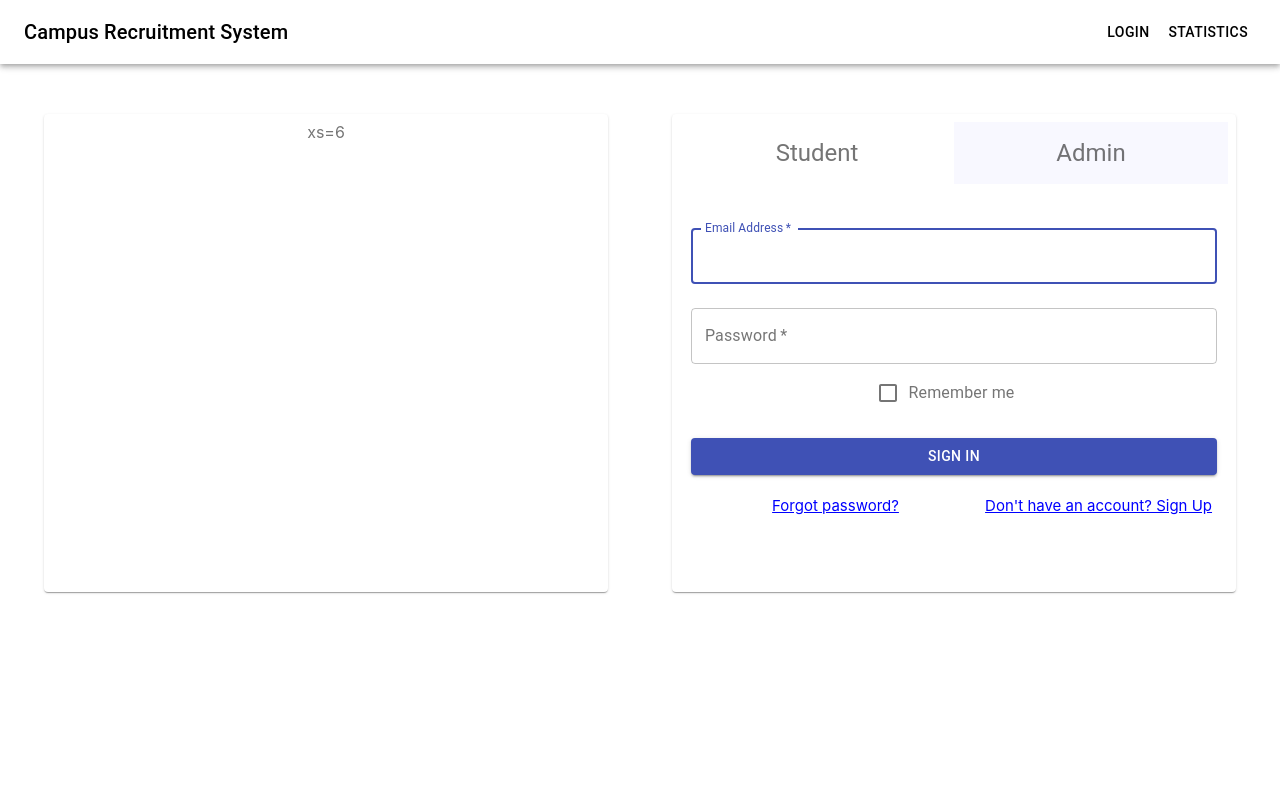
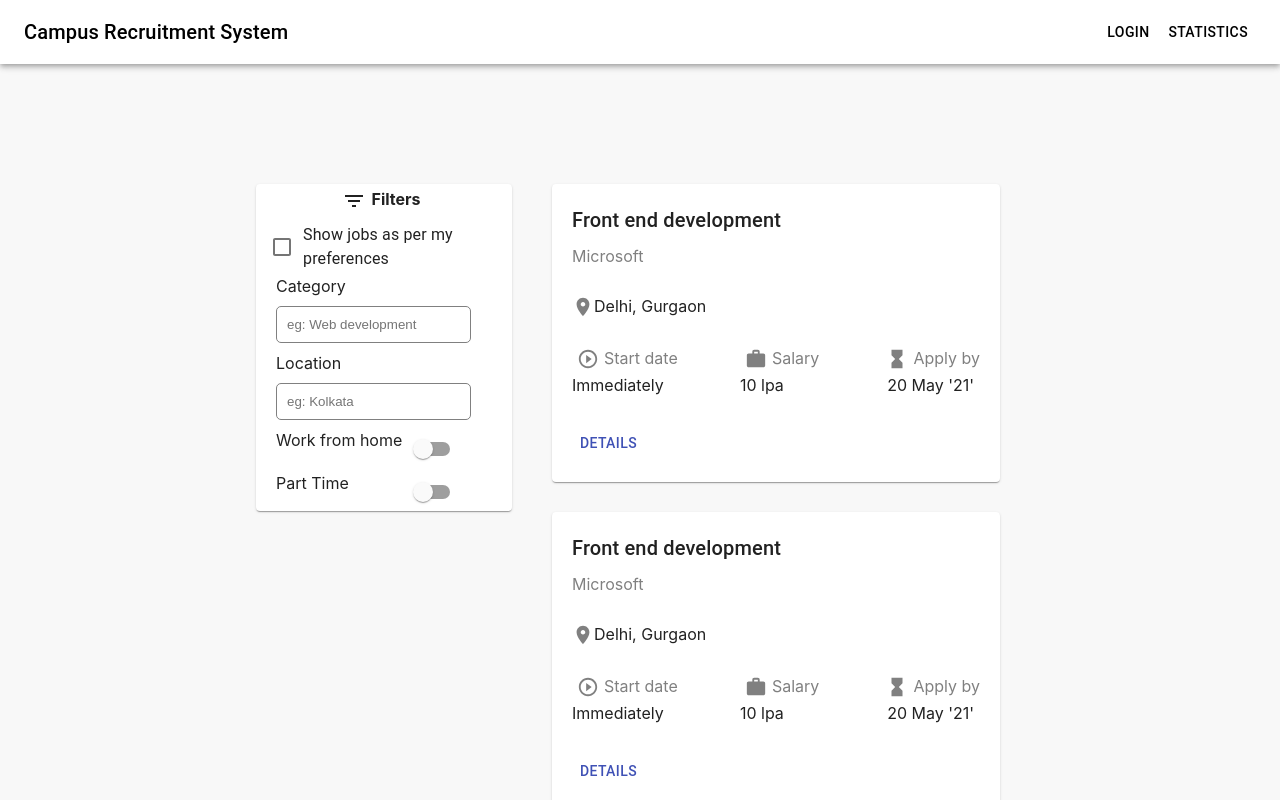
Before and after one commit to Amit-shaw-404/Campus-Recruitment-System, a React (Create React App) app in the folder crs/: page / in a window 1280 px wide. Shown: the top 800 px of the page. Built offline with nearby package versions, Linux system fonts and the light colour scheme.

Commit message:
added Job Feed Component

```diff
--- a/crs/src/App.css
+++ b/crs/src/App.css
@@ -1,3 +1,7 @@
+*{
+  margin:0;
+  padding:0;
+}
 .App {
   text-align: center;
 }
--- /dev/null
+++ b/crs/src/components/JobFeed.js
@@ -0,0 +1,100 @@
+import { makeStyles } from '@material-ui/core/styles';
+import Grid from '@material-ui/core/Grid';
+import Paper from '@material-ui/core/Paper'
+import FilterListIcon from '@material-ui/icons/FilterList';
+import {FormControlLabel, TextField} from '@material-ui/core';
+import Switch from '@material-ui/core/Switch';
+import Checkbox from '@material-ui/core/Checkbox';
+
+import "../App.css"
+import JobFeedComponent from './JobFeedComponent';
+
+const useStyles = makeStyles((theme) => ({
+  root:{
+    display:'flex',
+    justifyContent:'center',
+    marginTop:theme.spacing(15),
+    width:'100%'
+  },
+  container:{
+    width:'60%',
+    // border:'1px solid black'
+  },
+  filter:{
+    width:'100%',
+    marginRight:'20px'
+  },
+  filterTitle:{
+    display:'flex',
+    justifyContent:'center',
+    textAlign:"center",
+    padding:'5px 0',
+  },
+  feed:{
+    width:'100%',
+    marginLeft:'20px'
+  },
+  input:{
+    margin:'0 20px 10px',
+    '& input':{
+      padding:'10px 10px',
+      outline:'none',
+      width:'80%',
+      border:'1px solid gray',
+      borderRadius:'5px'
+    },
+  }
+}));
+export default function JobFeed(){
+  const classes=useStyles();
+  return(
+    <div className={classes.root}>
+      <Grid container className={classes.container}>
+        <Grid item xs={12} lg={4} className={classes.filter}>
+          <Paper>
+            <div className={classes.filterTitle}>
+              <FilterListIcon/>
+              <h4 style={{margin:'0 5px'}}>Filters</h4>
+            </div>
+            <FormControlLabel
+              style={{margin:'5px'}}
+              value="end"
+              control={<Checkbox color="primary" />}
+              label="Show jobs as per my preferences"
+              labelPlacement="end"
+            />
+            <div className={classes.input}>
+              <p style={{margin:'0 0 10px 0'}}>Category</p>
+              <input type="text" placeholder="eg: Web development"/>
+            </div>
+            <div className={classes.input}>
+              <p style={{margin:'0 0 10px 0'}}>Location</p>
+              <input type="text" placeholder="eg: Kolkata"/>
+            </div>
+            <div style={{display:'flex', margin:'10px 50px 5px 20px', justifyContent:'space-between'}}>
+              <p>Work from home</p>
+              <Switch
+                name="home"
+                color="primary"
+              />
+           </div>
+           <div style={{display:'flex', margin:'5px 50px 5px 20px', justifyContent:'space-between'}}>
+             <p>Part Time</p>
+             <Switch
+               name="part-time"
+               color="primary"
+             />
+          </div>
+          </Paper>
+        </Grid>
+        <Grid item xs={12} lg={7} className={classes.feed}>
+          <JobFeedComponent/>
+          <JobFeedComponent/>
+          <JobFeedComponent/>
+          <JobFeedComponent/>
+          <JobFeedComponent/>
+        </Grid>
+      </Grid>
+    </div>
+  );
+}
--- /dev/null
+++ b/crs/src/components/JobFeedComponent.js
@@ -0,0 +1,66 @@
+import Paper from '@material-ui/core/Paper'
+import {Typography, Button} from '@material-ui/core';
+import { makeStyles } from '@material-ui/core/styles';
+import LocationOnIcon from '@material-ui/icons/LocationOn';
+import PlayCircleOutlineIcon from '@material-ui/icons/PlayCircleOutline';
+import HourglassFullIcon from '@material-ui/icons/HourglassFull';
+import WorkIcon from '@material-ui/icons/Work';
+
+import "../App.css";
+
+const useStyles = makeStyles((theme) => ({
+  paper:{
+    width:'100%',
+    padding:'20px',
+    boxSizing:'border-box',
+    marginBottom:'30px'
+  },
+  location:{
+    display:'flex',
+    margin:'30px 0 10px 0',
+  },
+  details:{
+    display:'flex',
+    justifyContent:"space-between",
+    margin:'30px 0',
+  }
+}));
+export default function JobFeedComponent(){
+  const classes = useStyles();
+  return (
+    <Paper className={classes.paper}>
+      <Typography variant="h6">Front end development</Typography>
+      <p style={{color:'grey', margin:'10px 0'}}>Microsoft</p>
+      <div className={classes.location}>
+        <LocationOnIcon style={{fontSize:'22px', color:'grey'}}/>
+        <p>Delhi, Gurgaon</p>
+      </div>
+      <div className={classes.details}>
+        <div>
+          <div style={{display:'flex', color:'grey'}}>
+          <PlayCircleOutlineIcon style={{fontSize:'22px', color:'grey', margin:'0 5px 5px 5px'}}/>
+          <p>Start date</p>
+          </div>
+          <p>Immediately</p>
+        </div>
+        <div>
+          <div style={{display:'flex', color:'grey'}}>
+          <WorkIcon style={{fontSize:'22px', color:'grey', margin:'0 5px 5px 5px'}}/>
+          <p>Salary</p>
+          </div>
+          <p>10 lpa</p>
+        </div>
+        <div>
+          <div style={{display:'flex', color:'grey'}}>
+          <HourglassFullIcon style={{fontSize:'22px', color:'grey', margin:'0 5px 5px 5px'}}/>
+          <p>Apply by</p>
+          </div>
+          <p style={{textAlign:'center'}}>20 May '21'</p>
+        </div>
+      </div>
+      <Button color="primary">
+        details
+      </Button>
+    </Paper>
+  );
+}
--- a/crs/src/components/SignIn.js
+++ b/crs/src/components/SignIn.js
@@ -12,7 +12,9 @@ const useStyles = makeStyles((theme) => ({
     display: "flex",
     flexDirection: "column",
     alignItems: "center",
-    backgroundColor: "#fff"
+    backgroundColor: "#fff",
+    border:'0px solid black',
+    borderRadius:'5px'
   },
   nav: {
     backgroundColor: "#f8f8ff",
@@ -63,7 +65,7 @@ export default function SignIn({ flag, setFlag, setSignUp }) {
           <Grid
             item
             xs={6}
-            style={{ padding: "15px 0", cursor: "pointer" }}
+            style={{ padding: "15px 0", cursor: "pointer", borderRadius:'10px' }}
             className={flag ? classes.active : null}
           >
             <div
--- a/crs/src/pages/homepage.js
+++ b/crs/src/pages/homepage.js
@@ -12,11 +12,13 @@ import MenuIcon from '@material-ui/icons/Menu';
 
 import SignIn from "../components/SignIn";
 import SignUp from "../components/SignUp";
+import JobFeed from "../components/JobFeed";
 
 
 const useStyles = makeStyles((theme) => ({
   root: {
     flexGrow: 1,
+    backgroundColor:'#f8f8f8',
   },
   menuButton: {
     marginRight: theme.spacing(2),
@@ -35,6 +37,14 @@ const useStyles = makeStyles((theme) => ({
     backgroundColor: '#fff',
     color: '#000'
   },
+  signin:{
+    width:'100%',
+    marginTop:theme.spacing(10),
+  },
+  front:{
+    width:'100%',
+    marginTop:theme.spacing(10),
+  }
 }));
 
 export default function ButtonAppBar() {
@@ -53,24 +63,26 @@ export default function ButtonAppBar() {
           <Button color="inherit">Statistics</Button>
         </Toolbar>
       </AppBar>
-      <Container >
-      <Grid container spacing={3}>
-        <Grid item xs={6}>
-          <Paper className={classes.paper}>xs=6</Paper>
+      <JobFeed/>
+      {/*<Container >
+      <Grid container>
+        <Grid item xs={8}>
+          <div className={classes.front}>
+            <h2>IIESTs Campus Recruitment</h2>
+            <p>Join in to apply for placements</p>
+          </div>
         </Grid>
-        <Grid item xs={6}>
-          <Paper className={classes.paper}>
+        <Grid item xs={4}>
+          <div className={classes.signin}>
             {signup ? (
               <SignUp flag={flag} setFlag={setFlag} setSignUp={setSignup}/>
               ) : (
               <SignIn flag={flag} setFlag={setFlag} setSignUp={setSignup} />
             )}
-          </Paper>
+          </div>
         </Grid>
       </Grid>
-
-      </Container>
-
+      </Container>*/}
     </div>
   );
 }
```
